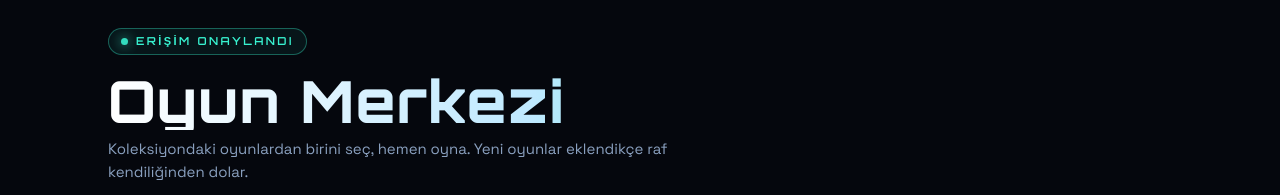
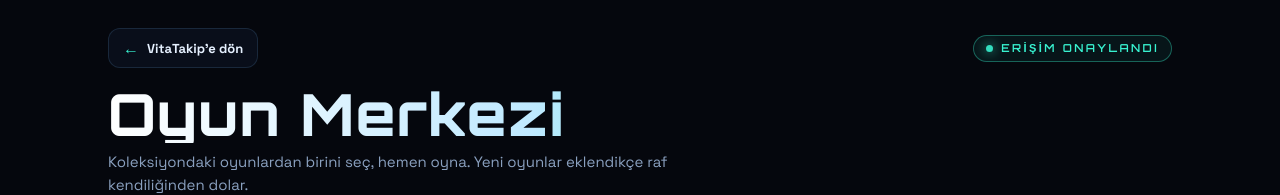
Before and after one commit to asawet/oyunlar, a plain HTML site: page index.html in a window 1280 px wide. Shown: the top 195 px of the page. Drawn offline with Linux system fonts and the light colour scheme.

Commit message:
VitaTakip'e dön düğmesi eklendi
Co-Authored-By: Claude Opus 5.5 <noreply@anthropic.com>

```diff
--- a/index.html
+++ b/index.html
@@ -31,6 +31,11 @@
   @media (prefers-reduced-motion:reduce){.grid,.card::after,.pulse{animation:none!important}}
 
   header{max-width:1100px;margin:0 auto;padding:max(28px,env(safe-area-inset-top)) 18px 8px}
+  .top{display:flex;flex-wrap:wrap;align-items:center;justify-content:space-between;gap:10px}
+  .back{display:inline-flex;align-items:center;gap:8px;min-height:40px;padding:0 14px;border-radius:12px;text-decoration:none;
+        font-weight:700;font-size:13px;color:var(--ink);background:var(--panel);border:1px solid var(--line);backdrop-filter:blur(8px);transition:border-color .2s,box-shadow .2s}
+  .back:hover,.back:focus-visible{border-color:var(--neon);box-shadow:0 0 18px -6px var(--neon);outline:none}
+  .back span{color:var(--neon);font-size:16px}
   .tag{display:inline-flex;align-items:center;gap:8px;font:600 11px/1 "Orbitron",sans-serif;letter-spacing:.22em;text-transform:uppercase;color:var(--neon);
       padding:7px 12px;border:1px solid rgba(56,242,208,.35);border-radius:999px;background:rgba(56,242,208,.06)}
   .pulse{width:7px;height:7px;border-radius:50%;background:var(--neon);box-shadow:0 0 12px var(--neon);animation:blink 1.6s ease-in-out infinite}
@@ -81,7 +86,10 @@
 <div class="grid" aria-hidden="true"></div>
 
 <header>
-  <span class="tag"><span class="pulse"></span>Erişim onaylandı</span>
+  <div class="top">
+    <a class="back" id="backToApp" href="https://vitatakip.com.tr/" aria-label="VitaTakip'e geri dön"><span aria-hidden="true">←</span> VitaTakip'e dön</a>
+    <span class="tag"><span class="pulse"></span>Erişim onaylandı</span>
+  </div>
   <h1>Oyun Merkezi</h1>
   <p class="sub">Koleksiyondaki oyunlardan birini seç, hemen oyna. Yeni oyunlar eklendikçe raf kendiliğinden dolar.</p>
   <div class="bar"><span class="chip" id="count">Yükleniyor…</span><span class="chip">Tarayıcıda çalışır · kurulum yok</span></div>
@@ -117,6 +125,11 @@ function card(g, i) {
 }
 function slots(n) { return Array.from({ length: n }, () => `<div class="slot" aria-hidden="true"><div><b>YAKINDA</b><span>Yeni oyun yükleniyor…</span></div></div>`).join(""); }
 
+/* Opened from VitaTakip in a new tab: closing it returns to the app tab; otherwise the link opens the app */
+document.getElementById("backToApp").addEventListener("click", e => {
+  if (window.opener && !window.opener.closed) { e.preventDefault(); try { window.opener.focus(); } catch (_) {} window.close(); }
+});
+
 fetch("games.json", { cache: "no-store" }).then(r => r.json()).catch(() => []).then(list => {
   const games = Array.isArray(list) ? list.filter(g => g && g.title && g.path) : [];
   document.getElementById("games").innerHTML = games.map(card).join("") + slots(Math.max(0, 3 - games.length));
```
